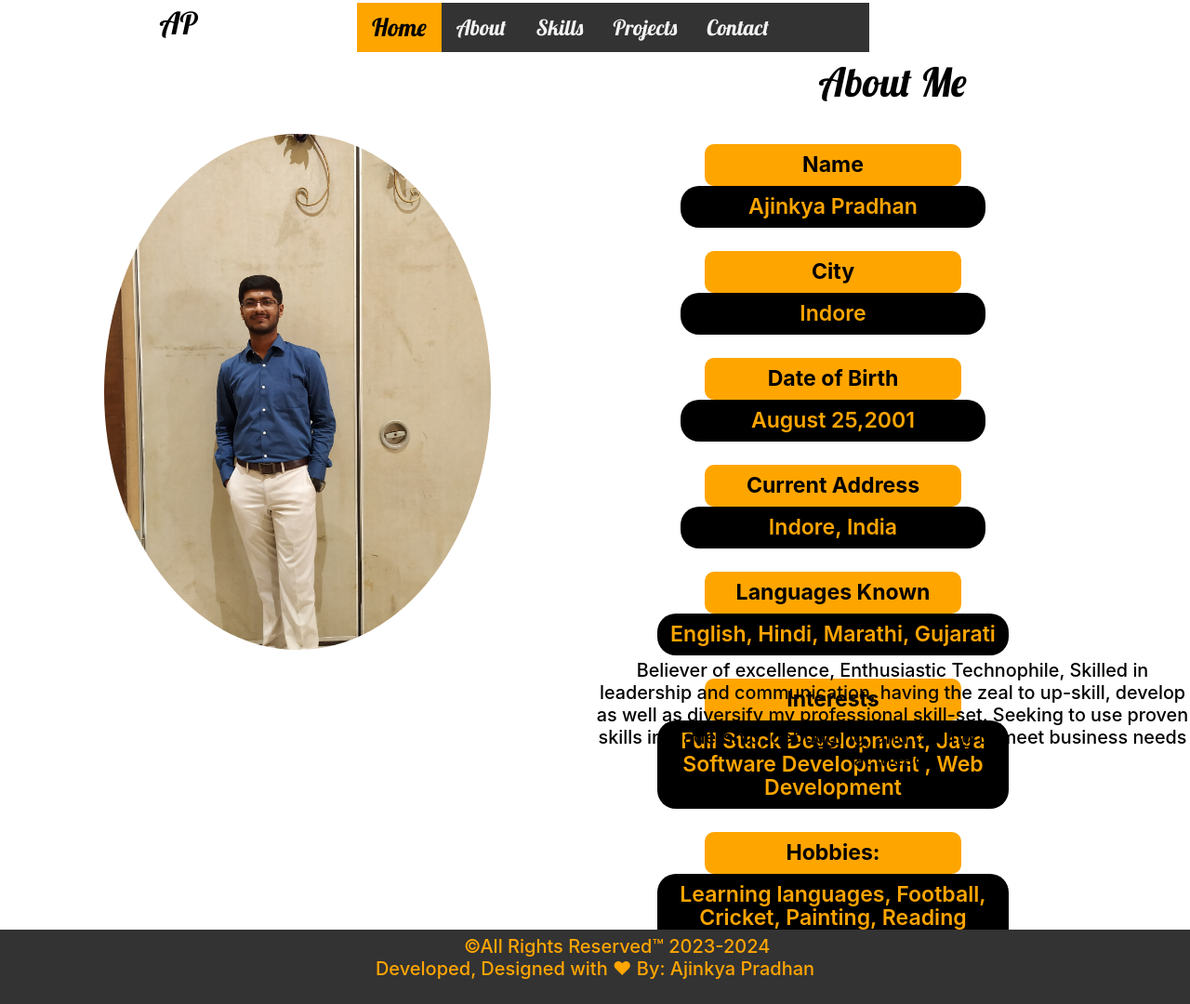
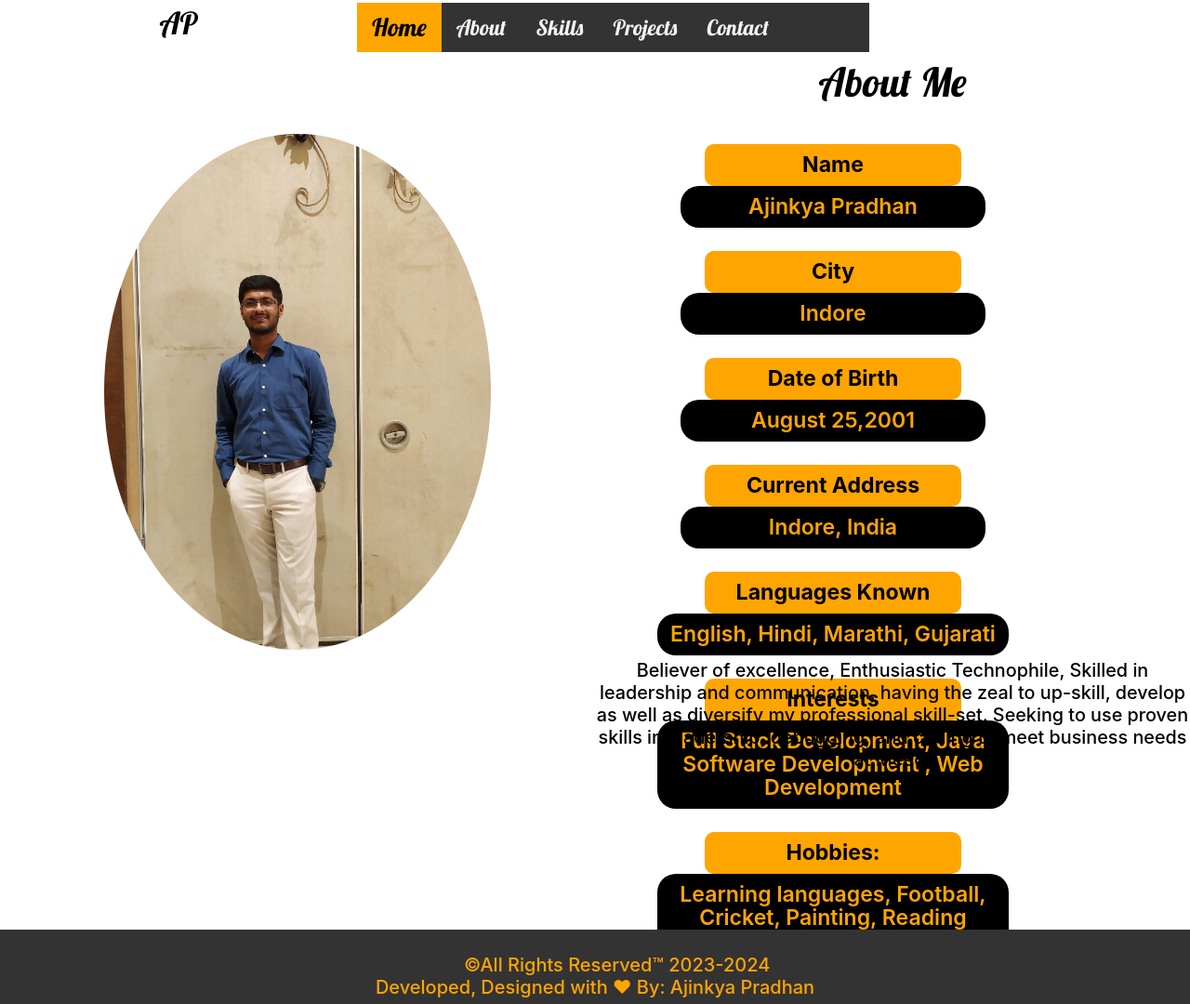
Before and after one commit to AjinkyaPradhan1/portfolio-website-ap, a React (Create React App) app: page /about in a window 1280 px wide. Shown: the whole page at 93% size. Built offline with nearby package versions, Linux system fonts and the light colour scheme.

Commit message:
project  page Completed footer updated

```diff
--- a/src/components/footer.css
+++ b/src/components/footer.css
@@ -2,7 +2,7 @@
     display: flex;
     flex-direction: column;
     width: 100%;
-    height: 10%;
+    height: max-content;
     background-color: #333;
     align-items: center;
     justify-content: center;
```
